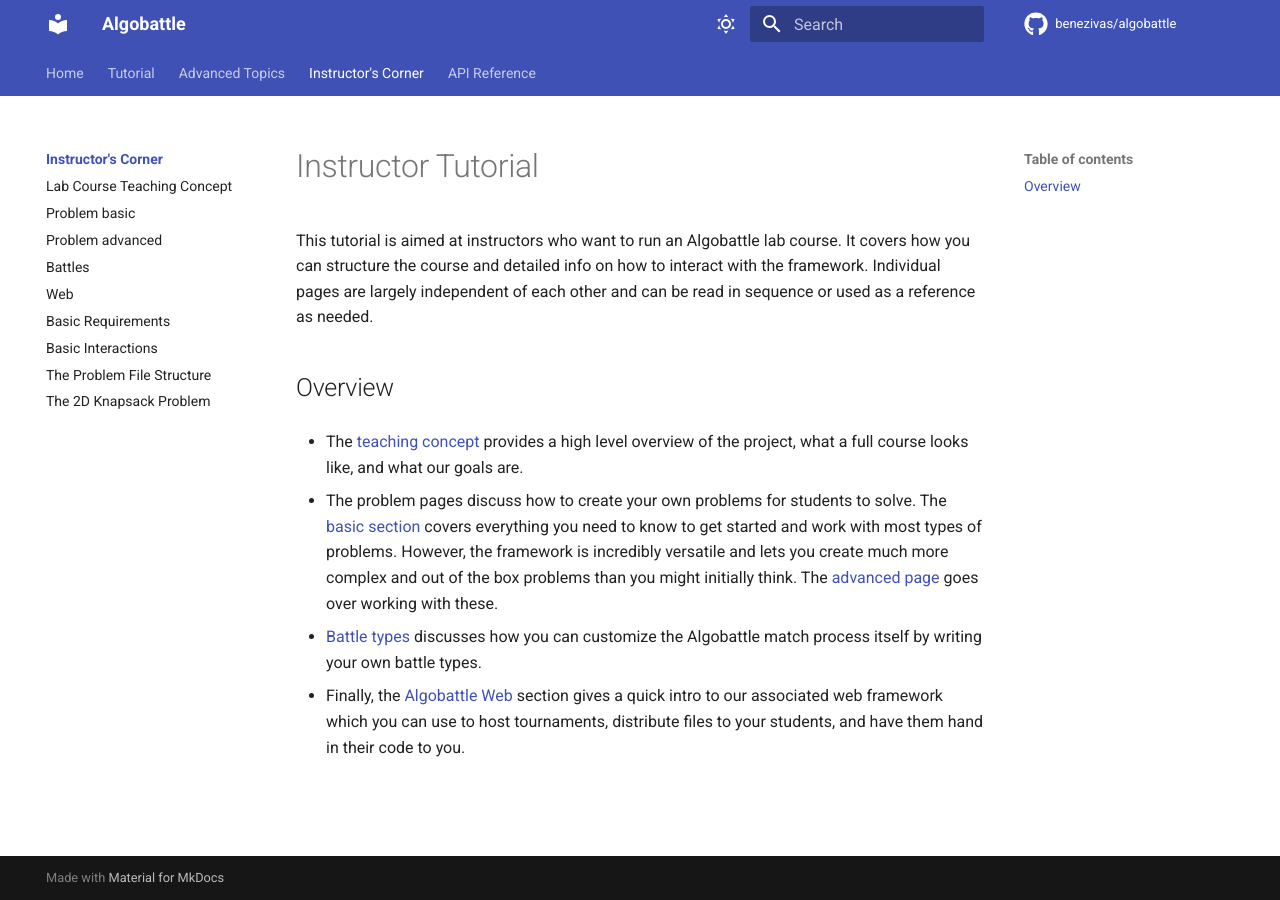
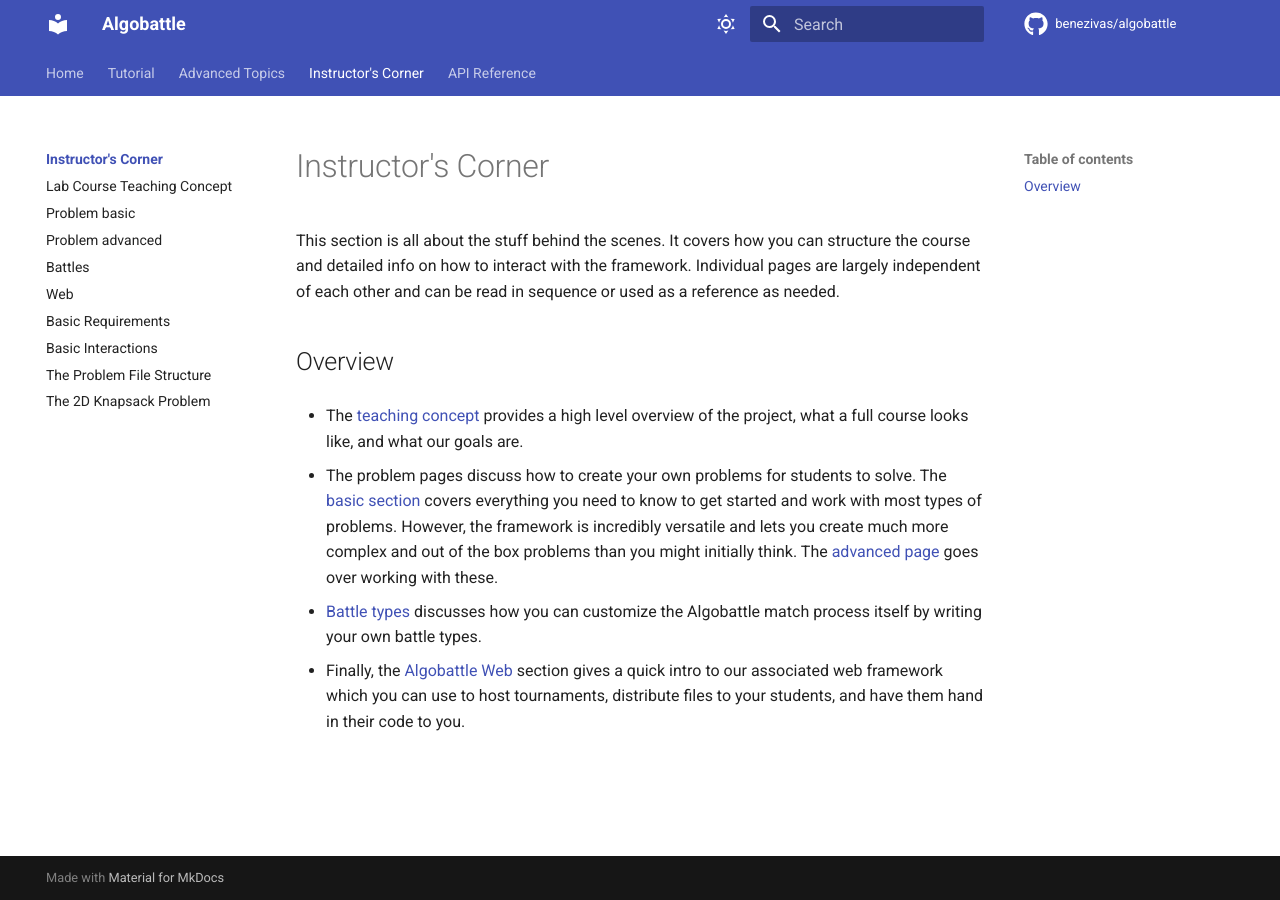
Before and after one commit to Benezivas/algobattle, an MkDocs documentation site: the page built from docs/instructor/index.md, in a window 1280 px wide. Built offline with MkDocs 1.6.1 and Material for MkDocs 9.7.7, drawn with Linux system fonts in a browser that asks for light colours; some web fonts are replaced; comment, search, counter and statistics services are not loaded.

Commit message:
rephrase instructor index

```diff
--- a/docs/instructor/index.md
+++ b/docs/instructor/index.md
@@ -1,8 +1,8 @@
-# Instructor Tutorial
+# Instructor's Corner
 
-This tutorial is aimed at instructors who want to run an Algobattle lab course. It covers how you can structure the
-course and detailed info on how to interact with the framework. Individual pages are largely independent of each other
-and can be read in sequence or used as a reference as needed.
+This section is all about the stuff behind the scenes. It covers how you can structure the course and detailed info on
+how to interact with the framework. Individual pages are largely independent of each other and can be read in sequence
+or used as a reference as needed.
 
 ## Overview
 
```
